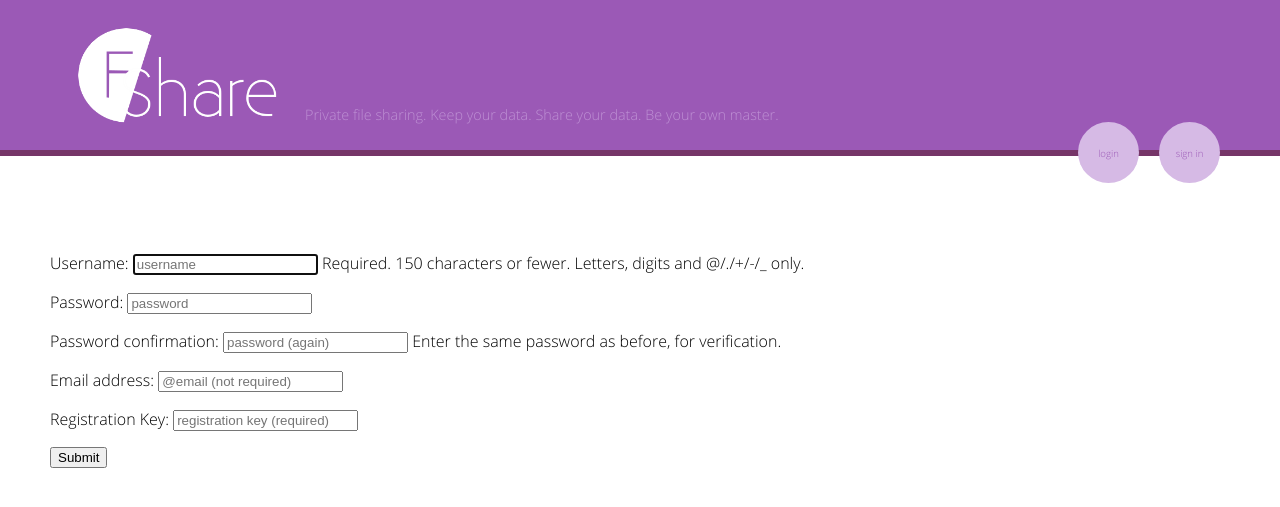
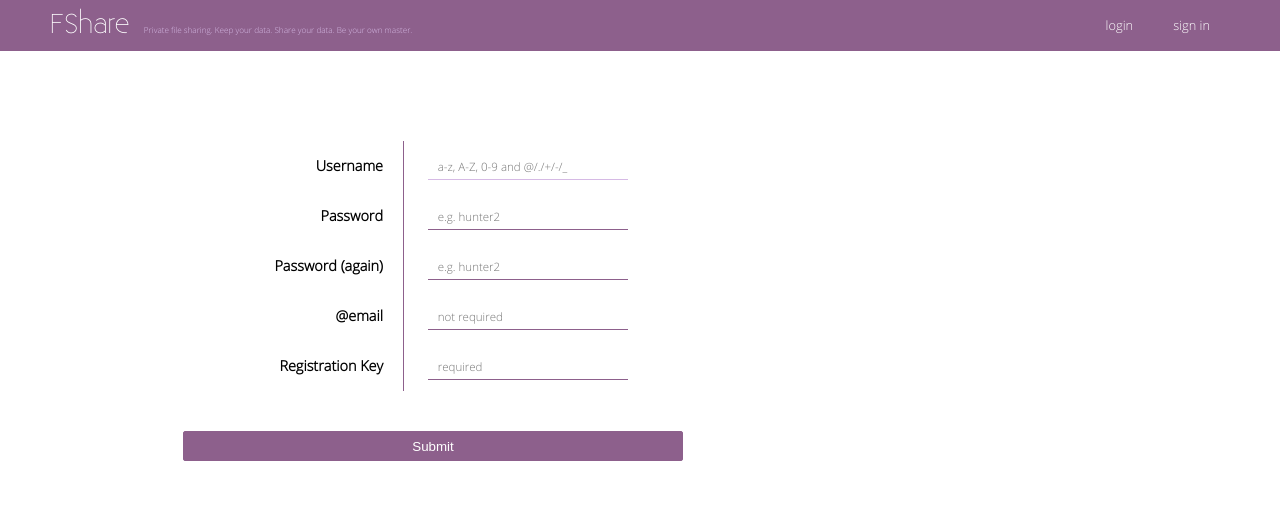
Before and after one commit to Montcorbier/fshare, a Django app: page /register in a window 1280 px wide. Shown: the top 507 px of the page. Run offline with Django 3.2, Linux system fonts and the light colour scheme; style sheets or scripts are compiled from the project's sources; parts of the project's set-up code (start-up, migrations or seed data) failed here and were passed over; some libraries are stand-ins or nearby versions.

Commit message:
Work on design

```diff
--- a/fshare/website/forms.py
+++ b/fshare/website/forms.py
@@ -7,6 +7,7 @@ from django.contrib.auth.forms import UserCreationForm
 from  django.contrib.auth.hashers import make_password
 
 from website.models import User, Permission, FSUser, RegistrationKey, File
+from website.renders import CustomRadioRenderer
 
 
 class RegisterForm(UserCreationForm):
@@ -15,20 +16,28 @@ class RegisterForm(UserCreationForm):
         model = User
         fields = ['username', 'password1', 'password2', 'email']
         widgets = {
-                    'username': forms.TextInput(attrs={'placeholder': "username", 'class': "form-control"}),
-                    'email': forms.TextInput(attrs={'type': 'email', 'placeholder': "@email (not required)", 'class': "form-control"}),
+                    'username': forms.TextInput(attrs={'placeholder': "a-z, A-Z, 0-9 and @/./+/-/_", 'class': "form-control"}),
+                    'email': forms.TextInput(attrs={'type': 'email', 'placeholder': "not required", 'class': "form-control"}),
+                }
+        labels = {
+                    'username': "Username",
+                    'password1': "Password",
+                    'password2': "Password (again)",
+                    'email': "@email",
                 }
 
     def __init__(self, *args, **kwargs):
-        self.base_fields['password1'].widget = forms.TextInput(attrs={'type': 'password', 'placeholder': "password", 'class': "form-control"})
-        self.base_fields['password2'].widget = forms.TextInput(attrs={'type': 'password', 'placeholder': "password (again)", 'class': "form-control"})
+        self.base_fields['password1'].widget = forms.TextInput(attrs={'type': 'password', 'placeholder': "e.g. hunter2", 'class': "form-control"})
+        self.base_fields['password1'].label = "Password"
+        self.base_fields['password2'].widget = forms.TextInput(attrs={'type': 'password', 'placeholder': "e.g. hunter2", 'class': "form-control"})
+        self.base_fields['password2'].label = "Password (again)"
         super(RegisterForm, self).__init__(*args, **kwargs)
         # Add field for registration key
         self.fields['registration_key'] = forms.CharField(
                                                             label="Registration Key",
                                                             widget=forms.TextInput(attrs={
                                                                 'type': "text",
-                                                                'placeholder': "registration key (required)",
+                                                                'placeholder': "required",
                                                                 'class': "form-control",
                                                                                     })
                                                         )
@@ -145,7 +154,19 @@ class UploadFileForm(forms.ModelForm):
     class Meta:
         model = File
         fields = ['title', 'private_label', 'description', 'is_private', 'pwd_hash']
-        widgets = {}
+        widgets = {
+                    'title': forms.TextInput(attrs={'placeholder': "e.g. \"Tizard document\"", 'class': "form-control"}),
+                    'private_label': forms.TextInput(attrs={'placeholder': "e.g. \"Top secret text file for the General\""}),
+                    'description': forms.TextInput(attrs={'placeholder': "e.g. \"Just some reports\"", 'class': "form-control"}),
+                    'is_private': forms.RadioSelect(attrs={'id': "file-public-switch", 'class': "radio"}, choices=[('private', 'Yep'), ('public', 'Nope, don\'t care')], renderer=CustomRadioRenderer),
+                    'pwd_hash': forms.TextInput(attrs={'placeholder': "e.g. \"topsecret\", \"9af66498ed73cc90ae\"", 'class': "form-control"}),
+                }
+        labels = {
+                    'title': "Public title",
+                    'private_label': "Private title",
+                    'description': "Description",
+                    'is_private': "Protected by a key",
+                }
 
     def __init__(self, *args, **kwargs):
         super(UploadFileForm, self).__init__(*args, **kwargs)
--- a/fshare/website/models.py
+++ b/fshare/website/models.py
@@ -52,7 +52,7 @@ class File(RandomPrimaryIdModel):
     # Is the file protected with a password/key ?
     is_private = models.BooleanField(default=False)
     # hash of the password
-    pwd_hash = models.CharField(max_length=512, blank=True, null=True)
+    pwd_hash = models.CharField(max_length=512, blank=True, null=True, verbose_name="Key")
 
 
 class Permission(models.Model):
--- a/fshare/website/static/website/scss/font.scss
+++ b/fshare/website/static/website/scss/font.scss
@@ -8,6 +8,3 @@
     font-family: Open Sans;
     src: url("../../fonts/OpenSans-Light.ttf");
 }
-
-$title-font: "Existence";
-$main-font: "Open Sans";
--- a/fshare/website/static/website/scss/form.scss
+++ b/fshare/website/static/website/scss/form.scss
@@ -1,5 +1,5 @@
 
-@import "color/purple.scss";
+@import "settings.scss";
 
 select {
     display: block;
@@ -10,20 +10,35 @@ select {
     margin: auto;
 }
 
-input[type=button] {
+input[type=button], input[type=submit] {
+    outline: none;
     display: block;
     float: center;
     height: 30px;
     margin: auto;
-    background-color: white;
-    border-color: $medium-color;
+    background-color: $dark-color;
+    color: white;
+    border-style: solid;
+    border-color: $dark-color;
     border-width: 1px;
     border-radius: 2px;
 
     &:hover {
-        background-color: $very-light-color;
+        background-color: white;
+        color: $dark-color;
         cursor: pointer;
     }
+}
+
+input[type=text], input[type=password], input[type=email] {
+    border-style: solid;
+    border-color: $dark-color;
+    border-width: 0px 0px 1px 0px;
+    font-size: 0.8em;
+    font-family: $main-font;
+    padding-bottom: 5px;
+    padding-right: 10px;
+    padding-left: 10px;
 }
 
 input[type=text][readonly] {
--- /dev/null
+++ b/fshare/website/static/website/scss/settings.scss
@@ -0,0 +1,7 @@
+
+@import "color/purple.scss";
+@import "font.scss";
+
+$title-font: "Existence";
+$main-font: "Open Sans";
+$border-color: $dark-color;
--- a/fshare/website/static/website/scss/style.scss
+++ b/fshare/website/static/website/scss/style.scss
@@ -1,5 +1,5 @@
 
-@import "font.scss";
+@import "settings.scss";
 @import "form.scss";
 
 $doc-margin: 50px;
@@ -51,40 +51,45 @@ a {
 }
 
 header {
-    $hdr-size: 150px;
-    $title-size: 150px;
-    $nav-size: 60px;
+    $hdr-size: 50px;
+    $title-size: $hdr-size;
+    $nav-size: $hdr-size;
 
-    background-color: $medium-color;
+    background-color: $dark-color;
+    color: white;
 
     border-style: solid;
-    border-width: 0px 0px 6px 0px;
-    border-color: $very-dark-color;
-
-    margin-bottom: 30px;
+    border-width: 0px 0px 1px 0px;
+    border-color: $border-color;
 
     height: $hdr-size;
     width: 100%;
+
+    margin: auto;
+    margin-bottom: 30px;
 
     div {
         display: inline-block;
     }
 
     #title {
-        display: block;
+        display: inline-block;
         padding-left: $doc-margin;
         height: $title-size;
         line-height: $title-size;
-        font-size: 3em;
+        font-size: 1.7em;
         font-family: $title-font;
         a {
+            color: white;
             display: inline-block;
             height: $title-size;
             width: $title-size * 1.7;
+            /*
             background-image: url("../../img/logo.png");
             background-size: auto 100%;
             background-repeat: no-repeat;
-            color: $very-light-color;
+            */
+            /*
             div#f {
                 position: absolute;
                 top: 10px;
@@ -103,36 +108,32 @@ header {
                 shape-margin: 20px;
                 clip-path: polygon(0 0, 100% 0, 100% 100%, 30% 100%);
             }
+            */
         }
         #subtitle {
-            position: absolute;
-            top: 40px;
-            color: $light-color;
             font-family: $main-font;
             font-size: 0.3em;
+            color: $very-light-color;
         }
     }
 
     nav {
-        display: block;
-        position: absolute;
-        top: $hdr-size - $nav-size/2 + 2px;
-        right: 0px;
-        left: 0px;
+        $nav-internal-padding: 2px;
+        display: inline-block;
+        float: right;
         height: $nav-size;
         padding-right: 50px;
+        padding-top: $nav-internal-padding;
+        padding-bottom: $nav-internal-padding;
 
         background-color: rgba(0,0,0,0);
         a {
-            font-size: 0.6em;
+            color: white;
+            font-size: 0.8em;
             text-decoration: none;
-            color: $medium-color;
             display: inline-block;
             float: right;
-            height: $nav-size - 5px;
-            width: $nav-size - 5px;
-            border-radius: $nav-size - 10px;
-            background-color: $very-light-color;
+            height: $nav-size - 2 * $nav-internal-padding;
 
             line-height: $nav-size - 5px;
             text-align: center;
@@ -143,15 +144,18 @@ header {
             text-align: center;
 
             border-style: solid;
-            border-width: 3px 3px 3px 3px;
+            border-width: 0px 0px 1px 0px;
             border-color: rgba(0, 0, 0, 0);
 
             &.active {
-                background-color: $light-color;
+                border-color: $light-color;
+                border-width: 0px 0px 1px 0px;
+
             }
 
             &:hover {
-                border-color: $very-dark-color;
+                border-color: $very-light-color;
+                color: $very-light-color;
             }
 
             div {
--- a/fshare/website/templates/header.html
+++ b/fshare/website/templates/header.html
@@ -1,7 +1,8 @@
 {% block header %}
     <div class="animated fadeInLeft" id="title">
-        <a href="{% url 'index' %}"></a>
-        <!-- <div id="f">F</div><div id="share">Share</div></a> -->
+        <a href="{% url 'index' %}">
+            <div id="f">F</div><div id="share">Share</div>
+        </a>
         <div id="subtitle">
             Private file sharing. Keep your data. Share your data. Be your own master.
         </div>
--- a/fshare/website/templates/registration/register.html
+++ b/fshare/website/templates/registration/register.html
@@ -4,10 +4,12 @@
 
 {% block content %}
 
-    <form action="{% url "register" %}" method="post">
-        {% csrf_token %}
-        {{ reg_form.as_p }}
-        <input type="submit" />
-    </form>
+    <div>
+        <form action="{% url "register" %}" method="post" class="basic-form" id="reg-form">
+            {% csrf_token %}
+            {{ reg_form.as_p }}
+            <input type="submit" />
+        </form>
+    <div>
 
 {% endblock %}
--- a/fshare/website/templates/website/upload.html
+++ b/fshare/website/templates/website/upload.html
@@ -3,7 +3,8 @@
 {% block title %}Upload{% endblock %}
 
 {% block content %}
-    <form action="/upload" method="POST" enctype="multipart/form-data">
+    <div>
+        <form action="/upload" method="POST" enctype="multipart/form-data" class="upload-info">
             {% csrf_token %}
             {{ form.as_p }}
             <input type="submit" value="Go"/>
@@ -11,4 +12,5 @@
         <form action="/upload" class="dropzone" id="dropzone">
             {% csrf_token %}
         </form>
+    </div>
 {% endblock %}
--- a/fshare/website/views.py
+++ b/fshare/website/views.py
@@ -32,7 +32,7 @@ def register(request):
     ctxt["title"] = "Registration"
     tpl = "registration/register.html"
     # Get registration form from POST values
-    reg_form = RegisterForm(request.POST or None)
+    reg_form = RegisterForm(request.POST or None, label_suffix='')
     # Check the form validity
     if reg_form.is_valid():
         # Register the new user
@@ -91,10 +91,10 @@ def upload(request):
     context["title"] = "Upload"
 
     if request.method == "GET":
-        context["form"] = UploadFileForm(request.POST, request.FILES)
+        context["form"] = UploadFileForm(request.POST, request.FILES, label_suffix='')
         return render(request, tpl, context)
     elif request.method == "POST":
-        form = UploadFileForm(request.POST, request.FILES)
+        form = UploadFileForm(request.POST, request.FILES, label_suffix='')
         if form.is_valid(request.user):
             form.save(request.user)
         return redirect('upload')
@@ -167,7 +167,7 @@ def cockpit(request):
     tpl = "website/cockpit.html"
     # Get permission form if any
     ctxt["perms"] = [p for p in Permission.objects.all()]
-    perm_form = PermissionForm(request.POST or None)
+    perm_form = PermissionForm(request.POST or None, label_suffix='')
     # Check the permission form
     if perm_form.is_valid():
         # If valid, create a new permission entry
```
Also changed, not shown: other parts of fshare/website/static/website/scss/form.scss (+47 -0 lines), other parts of fshare/website/static/website/scss/style.scss (+85 -27 lines), fshare/website/renders.py (added, +8 -0 lines), fshare/website/templates/registration/login.html (+7 -5 lines), fshare/website/templates/website/render/radio_render.html (added, +15 -0 lines). Lines whose indentation alone changed are shown as unchanged.
